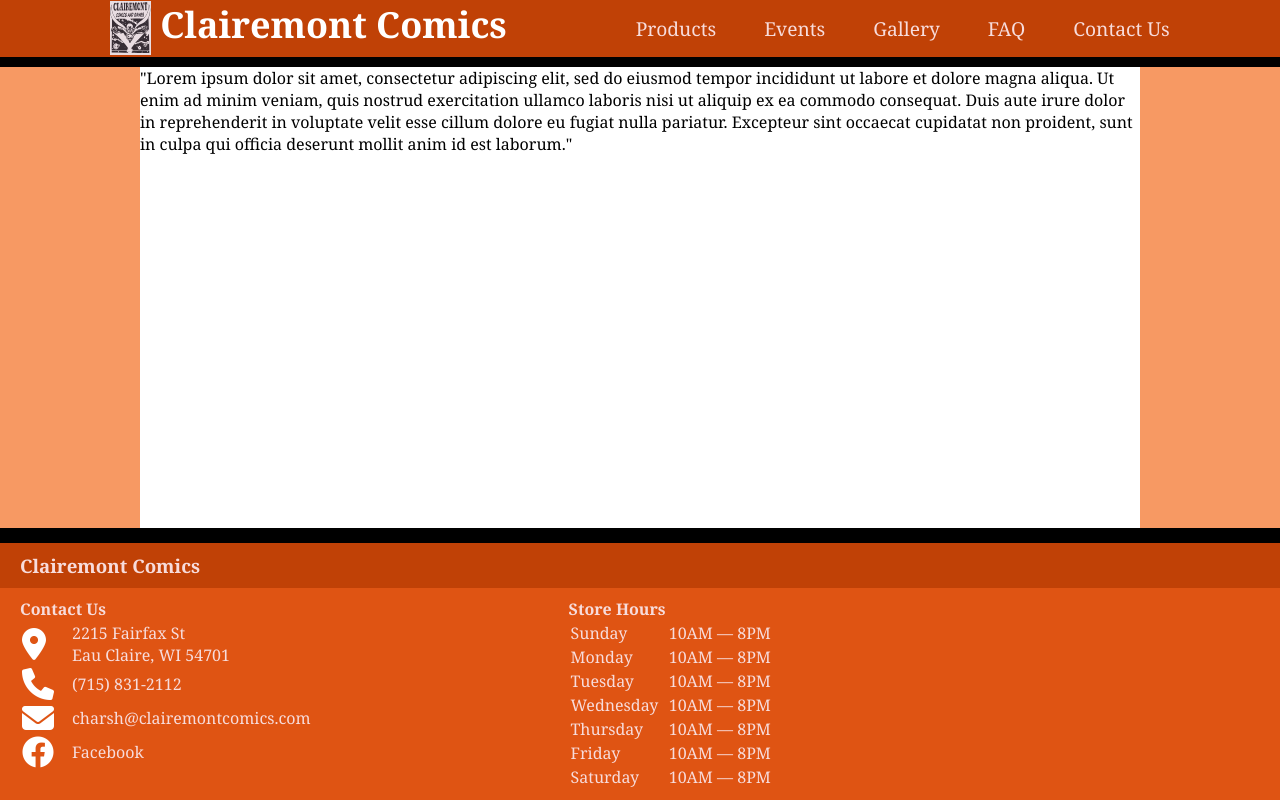
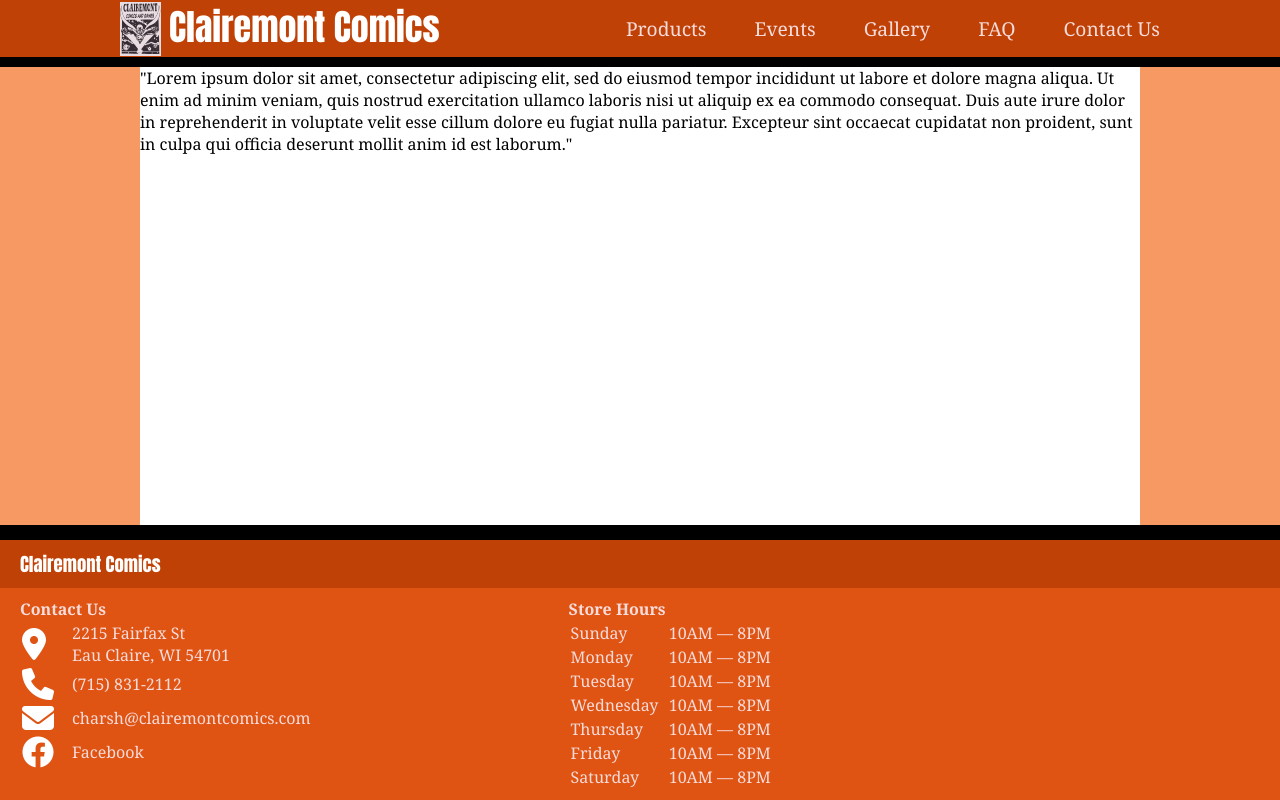
Before and after one commit to pavithradm5244/ClairemontComicsWebsite, a plain HTML site: page Framework.html in a window 1280 px wide. Drawn offline with Linux system fonts and the light colour scheme.

Commit message:
font changes

```diff
--- a/Framework.html
+++ b/Framework.html
@@ -5,6 +5,7 @@
     <meta http-equiv="X-UA-Compatible" content="IE=edge">
     <meta name="viewport" content="width=device-width, initial-scale=1.0">
     <link rel="stylesheet" href="Framework_style.css">
+    <link rel="icon" type="image/x-icon" href="/images/clairmont.svg">
     <title>Clairemont Comics</title>
 </head>
 <body>
--- a/Framework_style.css
+++ b/Framework_style.css
@@ -38,6 +38,8 @@ header .logo a{
     text-decoration: none;
     color: white;
     font-size: 1.5em;
+    font-family: Impact, Haettenschweiler, 'Arial Narrow Bold', sans-serif;
+    font-weight: lighter;
 }
 
 nav{
@@ -127,6 +129,7 @@ content{
     grid-area: content;
     background-color: rgb(255, 255, 255);
     margin-top: 67px;
+    font-family: Georgia, 'Times New Roman', Times, serif;
 }
 
 /* empty space to the left of the content container */
@@ -161,6 +164,12 @@ footer{
     grid-area: footer_header;
     background-color: rgb(192, 65, 6);
     padding: 10px 20px;
+}
+
+#footer_header h3{
+    font-family: Impact, Haettenschweiler, 'Arial Narrow Bold', sans-serif;
+    font-weight: lighter;
+    color: white;
 }
 
 #footer_contact{
```
